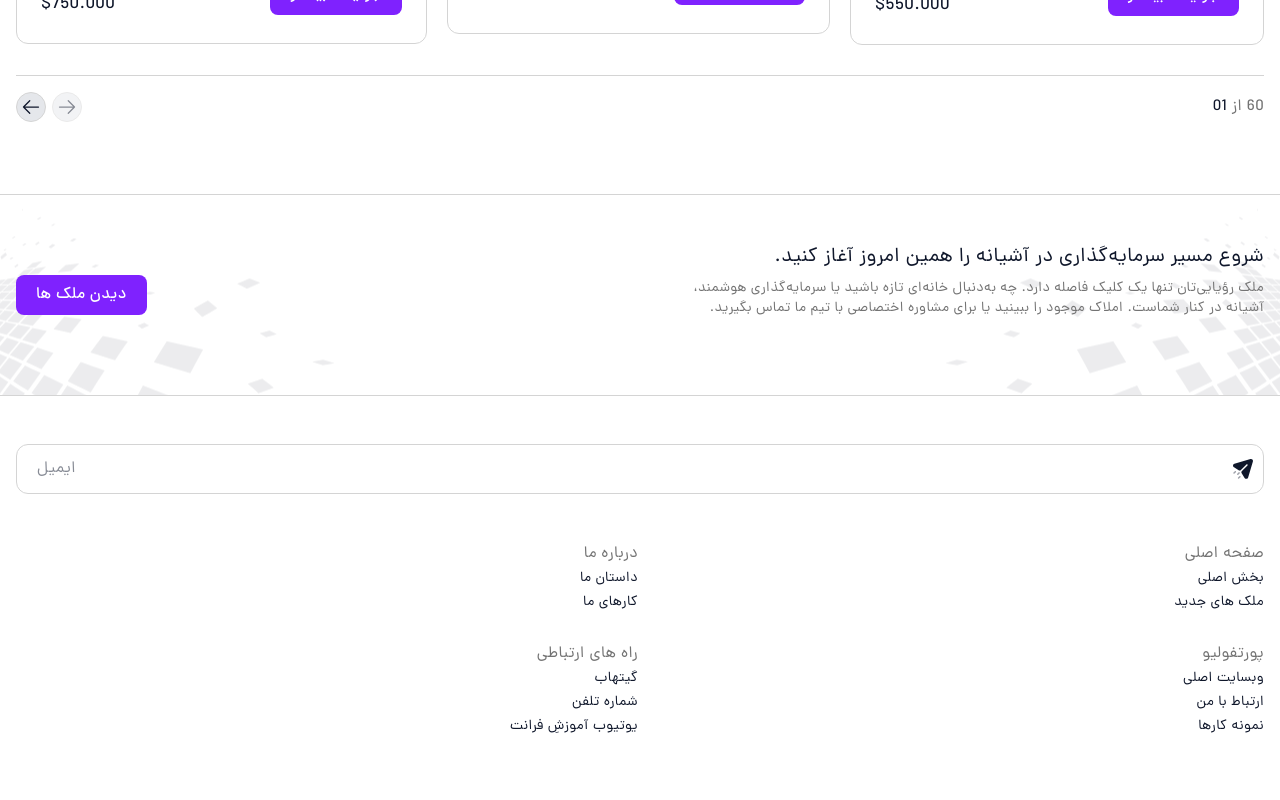
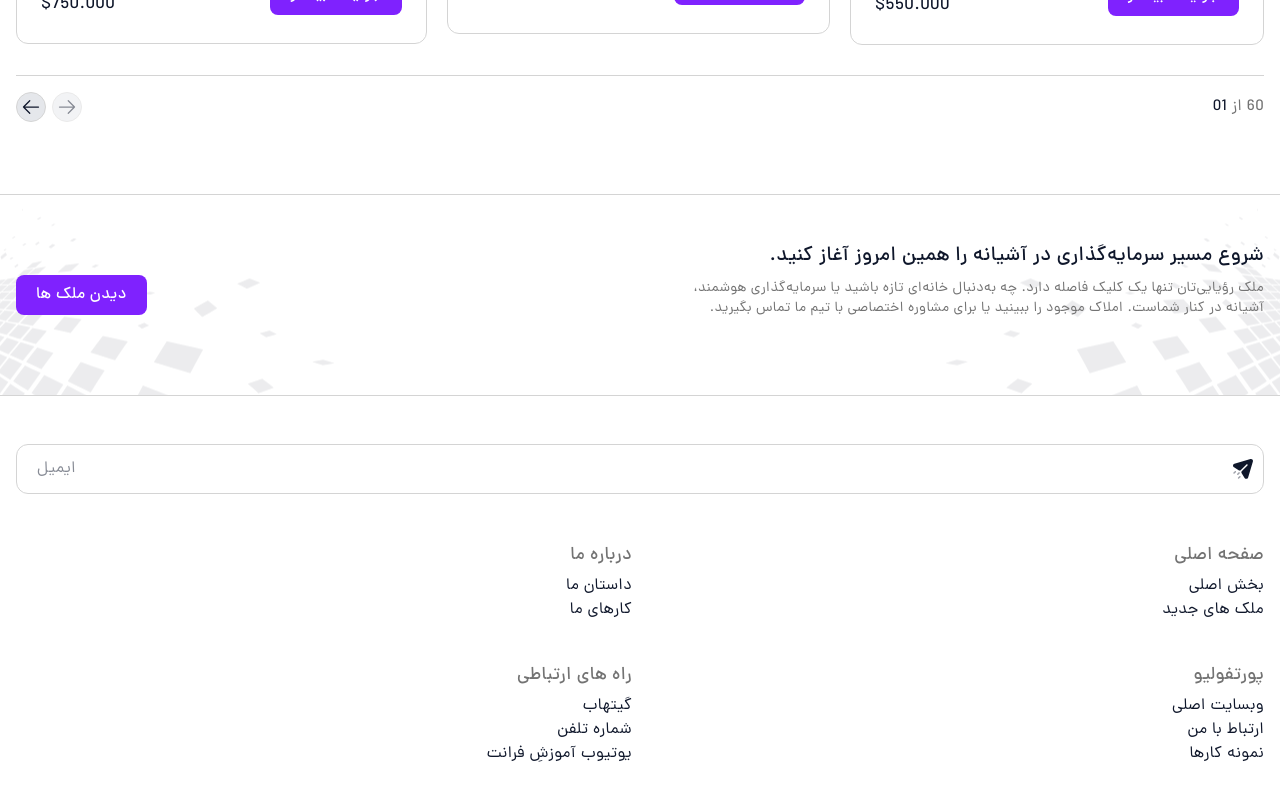
Before and after one commit to homow/home-nest, a React (Vite) app: page / in a window 1280 px wide. Shown: the part 1583-2383 px from the top of the page. Built offline with nearby package versions, Linux system fonts and the light colour scheme.

Commit message:
update style in tailwind

```diff
--- a/src/Layout/Footer/FooterLink.jsx
+++ b/src/Layout/Footer/FooterLink.jsx
@@ -3,9 +3,9 @@ import {Link} from "react-router-dom";
 function FooterLinkBox({linkData}) {
     return (
         <ul>
-            <h6 className={"text-grey-60"}>{linkData.title}</h6>
+            <h6 className={"text-grey-60 mb-1 md:text-lg"}>{linkData.title}</h6>
             {linkData.links && linkData.links.map(link =>
-                <li key={link.title} className={"*:text-sm *:font-normal"}>
+                <li key={link.title} className={"*:text-sm *:font-normal md:*:text-base"}>
                     {link.tagName === "Link" ? (
                         <Link to={link.url}>{link.text}</Link>
                     ) : (
@@ -75,7 +75,7 @@ export default function FooterLinks() {
         <div className={"container space-y-12"}>
             <FooterLinkInput/>
 
-            <div className={"grid grid-cols-2 gap-x-1 gap-y-7"}>
+            <div className={"grid grid-cols-2 gap-x-4 gap-y-10"}>
                 {footerLinkData && (
                     footerLinkData.map(link =>
                         <FooterLinkBox key={link.title} linkData={link}/>
--- a/src/styles/global.css
+++ b/src/styles/global.css
@@ -57,14 +57,20 @@
     body {
         @apply font-dana leading-[150%] font-normal text-base tracking-wide bg-primary-bg text-primary-txt;
     }
+    h1, h2, h3 {
+        @apply font-bold;
+    }
+    h4, h5, h6 {
+        @apply font-medium;
+    }
     h1 {
-        @apply text-3xl md:text-5xl xl:text-6xl font-bold leading-[140%];
+        @apply text-3xl md:text-5xl xl:text-6xl leading-[140%];
     }
     h2 {
-        @apply text-2xl md:text-4xl lg:text-5xl font-bold;
+        @apply text-2xl md:text-4xl lg:text-5xl;
     }
     h3 {
-        @apply text-xl md:text-2xl lg:text-3xl font-bold;
+        @apply text-xl md:text-2xl lg:text-3xl;
     }
     a {
         @apply font-medium hover:opacity-70 active:opacity-70 transition-all;
```
